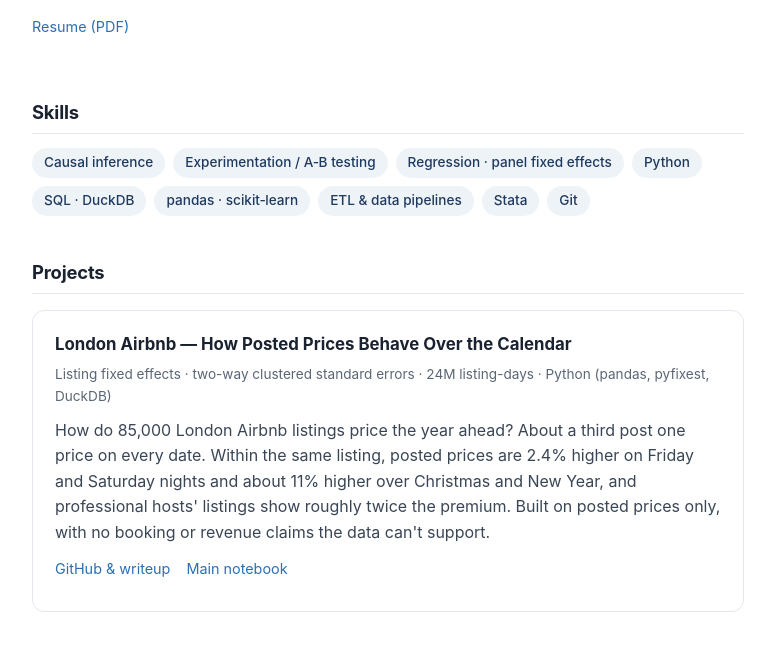
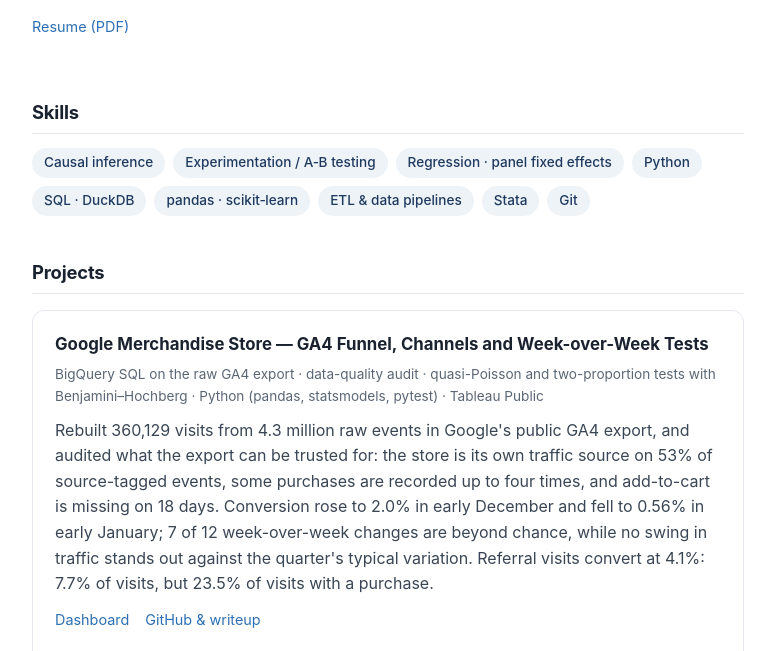
Before and after one commit to oleg-muratov/data-olegmuratov-com-, a plain HTML site: page index.html in a window 1280 px wide. Shown: the part 274-925 px from the top of the page, without its empty margins (252-1027 px from the left). Drawn offline with Linux system fonts and the light colour scheme.

Commit message:
Add files via upload
Add GA4 funnel project

```diff
--- a/index.html
+++ b/index.html
@@ -73,6 +73,18 @@
       <h2>Projects</h2>
 
       <div class="card">
+        <h3>Google Merchandise Store — GA4 Funnel, Channels and Week-over-Week Tests</h3>
+        <p class="meta">BigQuery SQL on the raw GA4 export · data-quality audit · quasi-Poisson and two-proportion tests with Benjamini–Hochberg · Python (pandas, statsmodels, pytest) · Tableau Public</p>
+        <p>Rebuilt 360,129 visits from 4.3 million raw events in Google's public GA4 export, and audited what
+          the export can be trusted for: the store is its own traffic source on 53% of source-tagged events,
+          some purchases are recorded up to four times, and add-to-cart is missing on 18 days. Conversion rose
+          to 2.0% in early December and fell to 0.56% in early January; 7 of 12 week-over-week changes are
+          beyond chance, while no swing in traffic stands out against the quarter's typical variation. Referral
+          visits convert at 4.1%: 7.7% of visits, but 23.5% of visits with a purchase.</p>
+        <p class="links"><a href="https://public.tableau.com/views/GA4E-commerceFunnel_17919914049840/Dashboard">Dashboard</a><a href="https://github.com/oleg-muratov/ga4-ecommerce-funnel">GitHub &amp; writeup</a></p>
+      </div>
+
+      <div class="card">
         <h3>London Airbnb — How Posted Prices Behave Over the Calendar</h3>
         <p class="meta">Listing fixed effects · two-way clustered standard errors · 24M listing-days · Python (pandas, pyfixest, DuckDB)</p>
         <p>How do 85,000 London Airbnb listings price the year ahead? About a third post one price on every
```
